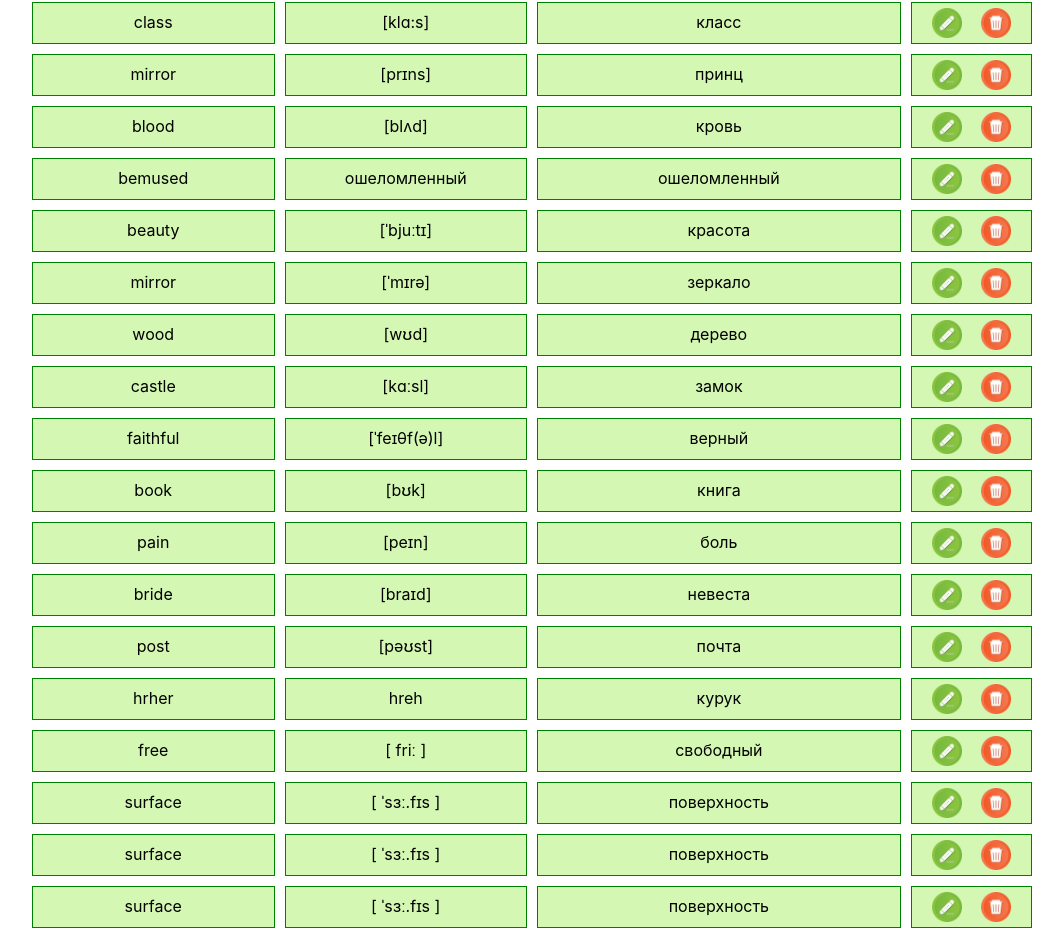
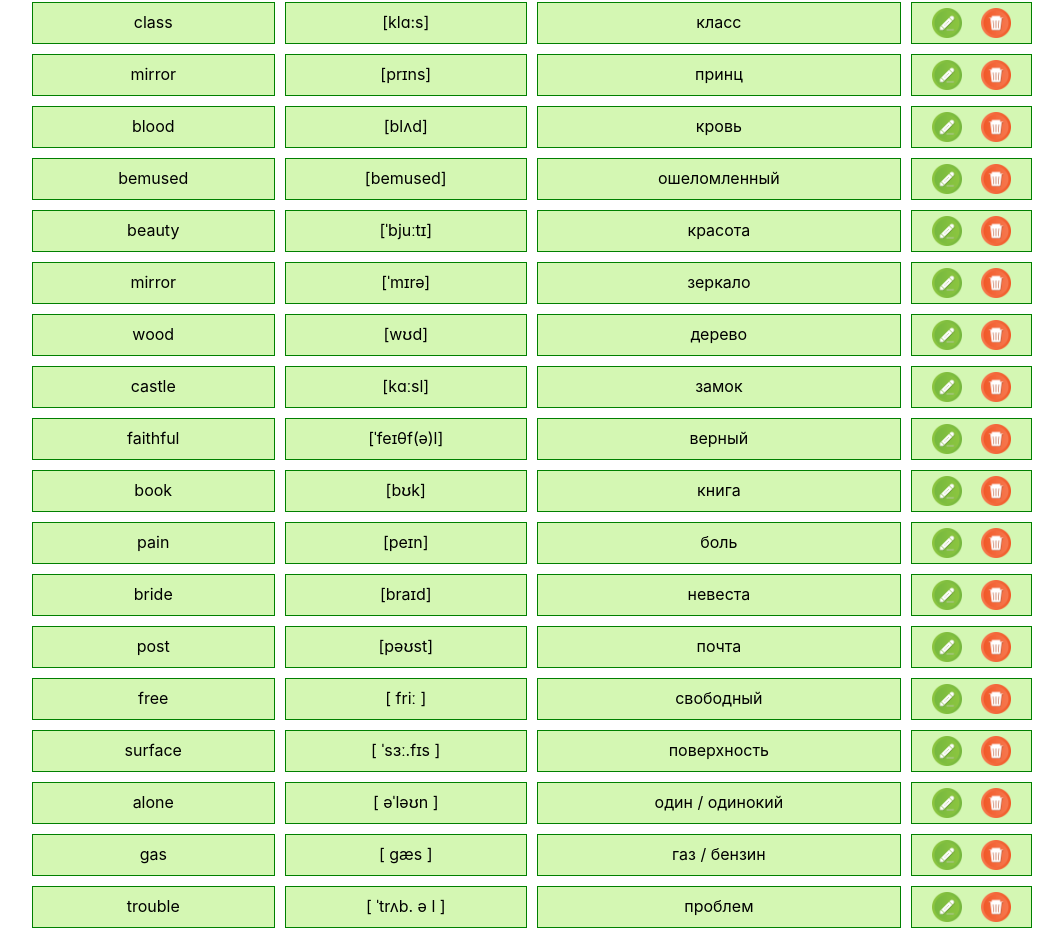
Before and after one commit to albina990/React_globalproject, a React (Create React App) app: page /table in a window 1280 px wide. Shown: the part 498-1434 px from the top of the page, without its empty margins (108-1171 px from the left). Built offline with nearby package versions, Linux system fonts and the light colour scheme.

Commit message:
add delete function

```diff
--- a/src/components/RowOfTable/RowOfTable.jsx
+++ b/src/components/RowOfTable/RowOfTable.jsx
@@ -6,20 +6,17 @@ import save from "../../assets/images/save.png"
 import cancel from "../../assets/images/cancel.png"
 
 export default function RowOfTable(props) {
-    const { arr, item } = props
+    const { item, delWord } = props;
     const [isEditClicked, setEdit] = useState(false)
-    const [isDeleted, setDelete] = useState(false)
 
     const onClickEdit = () => {
         setEdit(true)
     }
-    const onClickDelete = (arr) => {
 
-    }
 
     const onClickCancel = () => {
-      setEdit(false)
-  }
+    setEdit(false)
+    }
 
     return (
         <>
@@ -50,7 +47,7 @@ export default function RowOfTable(props) {
                                 alt="edit"
                                 onClick={onClickEdit}
                             ></img>
-                            <img src={del} alt="delete"></img>
+                            <img src={del} alt="delete" onClick={()=> delWord(item)}></img>
                         </div>
                     </div>
                 </>
--- a/src/pages/Home/Home.module.scss
+++ b/src/pages/Home/Home.module.scss
@@ -4,5 +4,4 @@
     text-align: center;
     padding: 20px;
 
-
 }
--- a/src/pages/Slider/Slider.jsx
+++ b/src/pages/Slider/Slider.jsx
@@ -14,7 +14,7 @@ export default function Slider(props) {
 
 
   const showNextCard = () => {
-    if(showedIndex !== 30){
+    if(showedIndex !== 31){
       setIndex(showedIndex + 1);
     } else {
       setIndex(0);
@@ -26,7 +26,7 @@ export default function Slider(props) {
     if(showedIndex !== 0){
       setIndex(showedIndex - 1);
     } else {
-      setIndex(30);
+      setIndex(31);
     }
 
   }
--- a/src/pages/Table/Table.jsx
+++ b/src/pages/Table/Table.jsx
@@ -3,12 +3,20 @@ import st from './Table.module.scss'
 import RowOfTable from '../../components/RowOfTable/RowOfTable'
 
 export default function Table(props) {
-    const {arr} = props;
+    const { arr } = props;
+
+    const [arrWords, setWords] = useState(arr);
+
+    const onClickDelete = (word) => {
+        const copyArrWords = [...arrWords];
+        const copyFilterArrUsers = copyArrWords.filter((item) => item.id !== word.id);
+        setWords(copyFilterArrUsers);
+    }
 
     return (
         <div className={st.container}>
-        {arr.map((item, index) => (
-            <RowOfTable item={item} key={index}/>
+        {arrWords.map((item) => (
+            <RowOfTable item={item} key={item.id} delWord={onClickDelete}/>
         ))}
         </div>
 
```
Also changed, not shown: src/data/words.json (+1 -1 lines).
